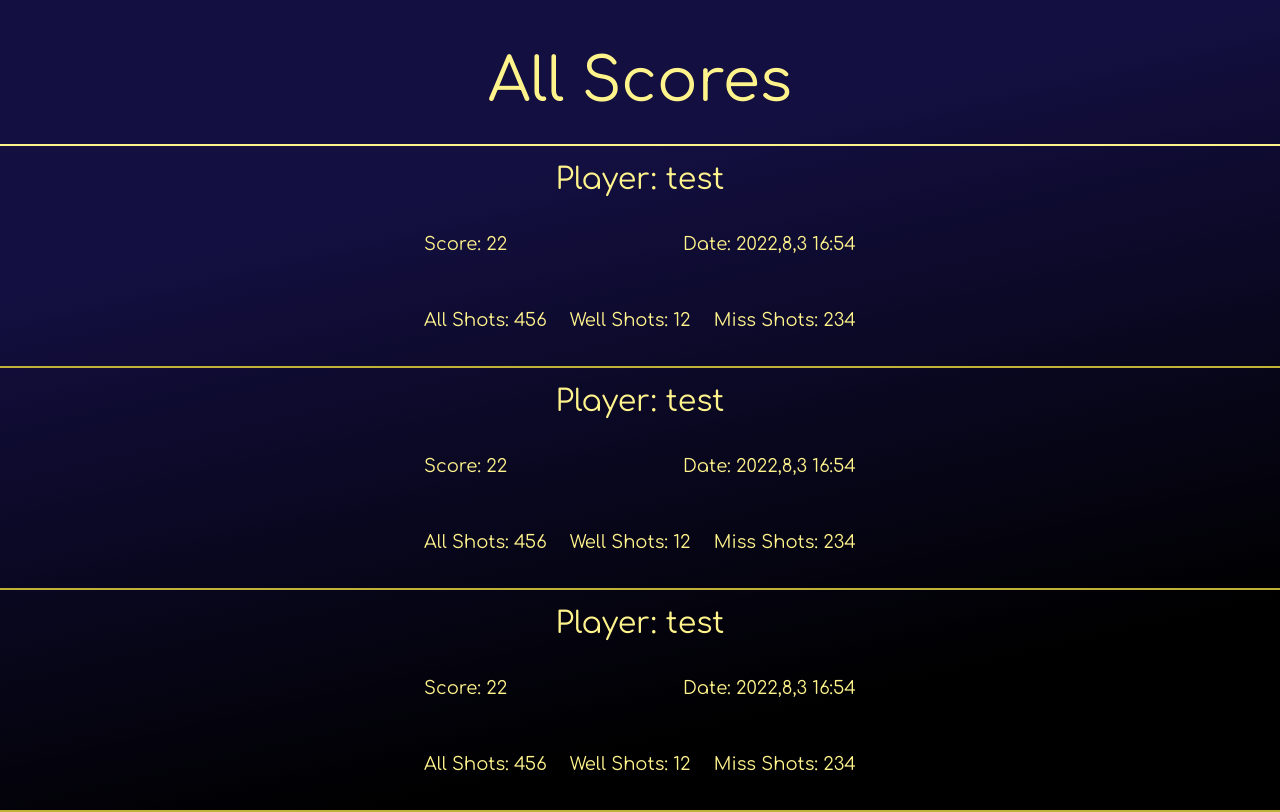
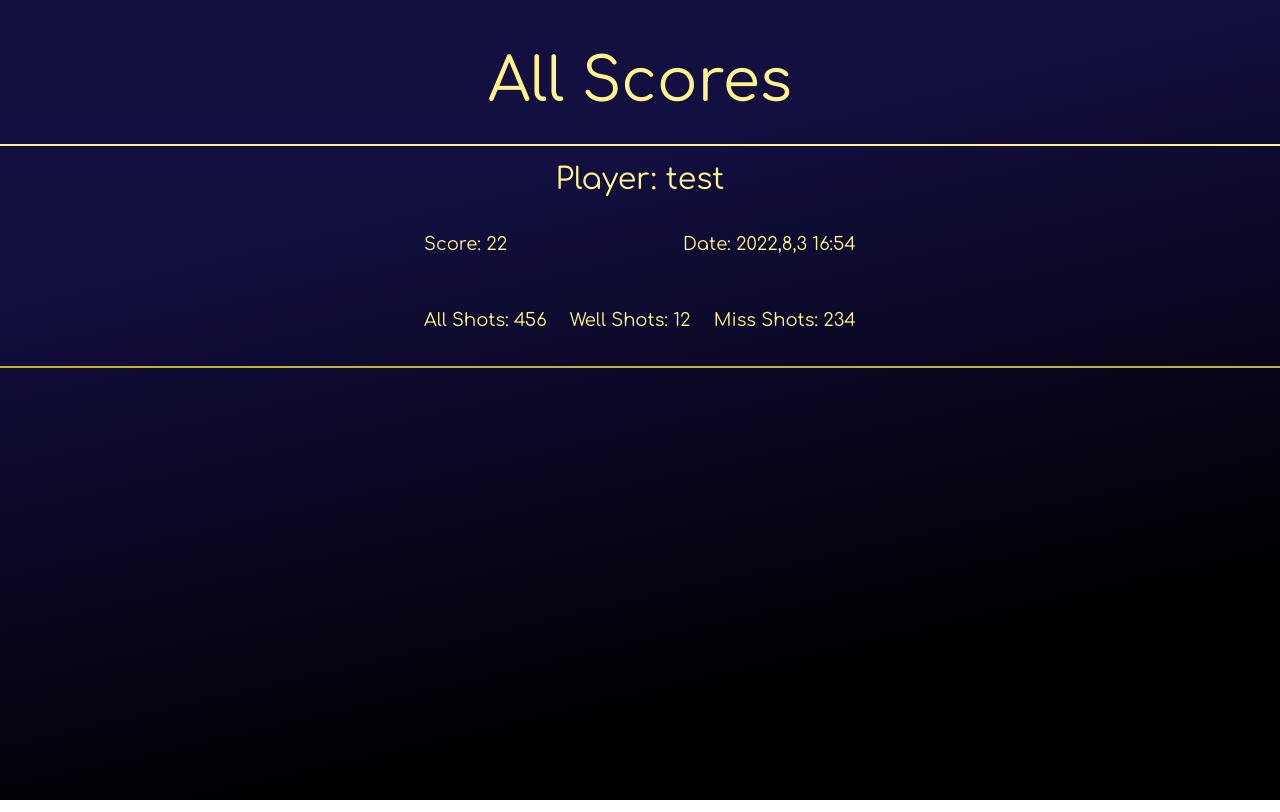
Before and after one commit to TohidEq/finger-gridshot-aimlab, a React (Create React App) app: page /scores in a window 1280 px wide. Built offline with nearby package versions, Linux system fonts and the light colour scheme.

Commit message:
Create Save Score section

```diff
--- a/src/components/Game/ScoreGame/MyScore.tsx
+++ b/src/components/Game/ScoreGame/MyScore.tsx
@@ -2,6 +2,7 @@ import * as React from "react";
 import { useState } from "react";
 import ScoreCard from "../Scores/ScoreCard";
 import { useNavigate } from "react-router-dom";
+import SaveScore from "./SaveScore";
 
 export interface IMyScoreProps {}
 
@@ -10,16 +11,52 @@ interface IAllStats {
   countWellBalls: number;
   countMissBalls: number;
 }
+interface IMyScore {
+  name: String;
+  score: number;
+  miss: number;
+  well: number;
+  all: number;
+  date: string;
+}
 
 export default function MyScore(props: IMyScoreProps) {
+  const [isSaved, setIsSaved] = React.useState(false);
   const navigate = useNavigate();
   const myStats: IAllStats = JSON.parse(localStorage.getItem("mystats")!!);
   const [myName, setMyName] = useState<string>("You");
   console.log("myscore", myStats);
+
+  const saveScore = () => {
+    const myDate = new Date();
+    const myScore = {
+      name: myName || "You",
+      score: myStats.myScore,
+      miss: myStats.countMissBalls,
+      well: myStats.countWellBalls,
+      all: myStats.countMissBalls + myStats.countWellBalls,
+      date: myDate.toString(),
+    };
+
+    SaveScore({ myScore });
+    setIsSaved(true);
+  };
+  const goHome = () => {
+    navigate("/");
+  };
+
   return (
     <div className="my-score">
       <h1>My Score</h1>
 
+      {isSaved ? (
+        <>
+          <button className="save-score" onClick={goHome}>
+            Go Home
+          </button>
+        </>
+      ) : (
+        <>
           <input
             type="text"
             className="score-name"
@@ -28,14 +65,11 @@ export default function MyScore(props: IMyScoreProps) {
               setMyName(e.currentTarget.value);
             }}
           />
-      <button
-        className="save-score"
-        onClick={() => {
-          navigate("/");
-        }}
-      >
+          <button className="save-score" onClick={saveScore}>
             Save my score
           </button>
+        </>
+      )}
 
       <div className="game-stats">
         <ScoreCard
--- /dev/null
+++ b/src/components/Game/ScoreGame/SaveScore.tsx
@@ -0,0 +1,25 @@
+import * as React from "react";
+import GetAllScores from "../Scores/GetAllScores";
+import useScores from "../Scores/useScores";
+
+export interface ISaveScoreProps {
+  myScore: IMyScore;
+}
+interface IMyScore {
+  name: String;
+  score: number;
+  miss: number;
+  well: number;
+  all: number;
+  date: string;
+}
+export default function SaveScore(props: ISaveScoreProps) {
+  const allScores: IMyScore[] = GetAllScores();
+
+  const myScore: IMyScore = props.myScore;
+  allScores.push(myScore);
+  localStorage.setItem("allscores", JSON.stringify(allScores));
+  console.log("this is new scores", allScores);
+
+  return 1;
+}
--- /dev/null
+++ b/src/components/Game/Scores/GetAllScores.tsx
@@ -0,0 +1,20 @@
+import * as React from "react";
+
+export interface IGetAllScoresProps {}
+
+const myDate = new Date();
+const defaultScore = [
+  {
+    name: "test",
+    score: 22,
+    miss: 234,
+    well: 12,
+    all: 456,
+    date: myDate.toString(),
+  },
+];
+export default function GetAllScores() {
+  return JSON.parse(
+    localStorage.getItem("allscores") || JSON.stringify(defaultScore)
+  );
+}
--- a/src/components/Game/Scores/Scores.tsx
+++ b/src/components/Game/Scores/Scores.tsx
@@ -2,26 +2,27 @@ import * as React from "react";
 import ScoreCard from "./ScoreCard";
 import { Link } from "react-router-dom";
 
+import useScores from "./useScores";
+
 export interface IScoresProps {}
 // all scores
 export default function Scores(props: IScoresProps) {
-  const dasdasd = new Date();
-  const sss = {
-    name: "test",
-    score: 22,
-    miss: 234,
-    well: 12,
-    all: 456,
-    date: dasdasd.toString(),
-  };
+  const { data: blogs } = useScores();
+  const myElements = blogs.map((score) => {
+    return (
+      <>
+        <ScoreCard scoreStats={score} />
+      </>
+    );
+  });
+
   return (
     <div className="all-scores">
       <h1 className="border-b-2 border-b-white-c-1">
         <Link to={"/"}>All Scores</Link>
       </h1>
-      <ScoreCard scoreStats={sss} />
-      <ScoreCard scoreStats={sss} />
-      <ScoreCard scoreStats={sss} />
+
+      {myElements}
       {/* //map all scores and work with ScoreCard  */}
     </div>
   );
--- /dev/null
+++ b/src/components/Game/Scores/useScores.tsx
@@ -0,0 +1,36 @@
+import { useState, useEffect } from "react";
+
+export interface IuseScoresProps {}
+
+interface IScoreStats {
+  name: String;
+  score: number;
+  miss: number;
+  well: number;
+  all: number;
+  date: string;
+}
+const myDate = new Date();
+const defaultScore = [
+  {
+    name: "test",
+    score: 22,
+    miss: 234,
+    well: 12,
+    all: 456,
+    date: myDate.toString(),
+  },
+];
+
+export default function useScores() {
+  const [data, setData] = useState<IScoreStats[]>(
+    JSON.parse(
+      localStorage.getItem("allscores") || JSON.stringify(defaultScore)
+    )
+  );
+  useEffect(() => {
+    localStorage.setItem("allscores", JSON.stringify(data));
+  }, [data]);
+  console.log("useScores run");
+  return { data };
+}
--- a/src/components/Game/StartGame/Start.tsx
+++ b/src/components/Game/StartGame/Start.tsx
@@ -41,7 +41,7 @@ export default function Start(props: IStartProps) {
 
       ScoreHandle({ allStats });
       navigate("/myscore");
-    }, 60000);
+    }, 3000);
     return () => clearTimeout(timer);
   };
 
```
Lines whose indentation alone changed are shown as unchanged.
